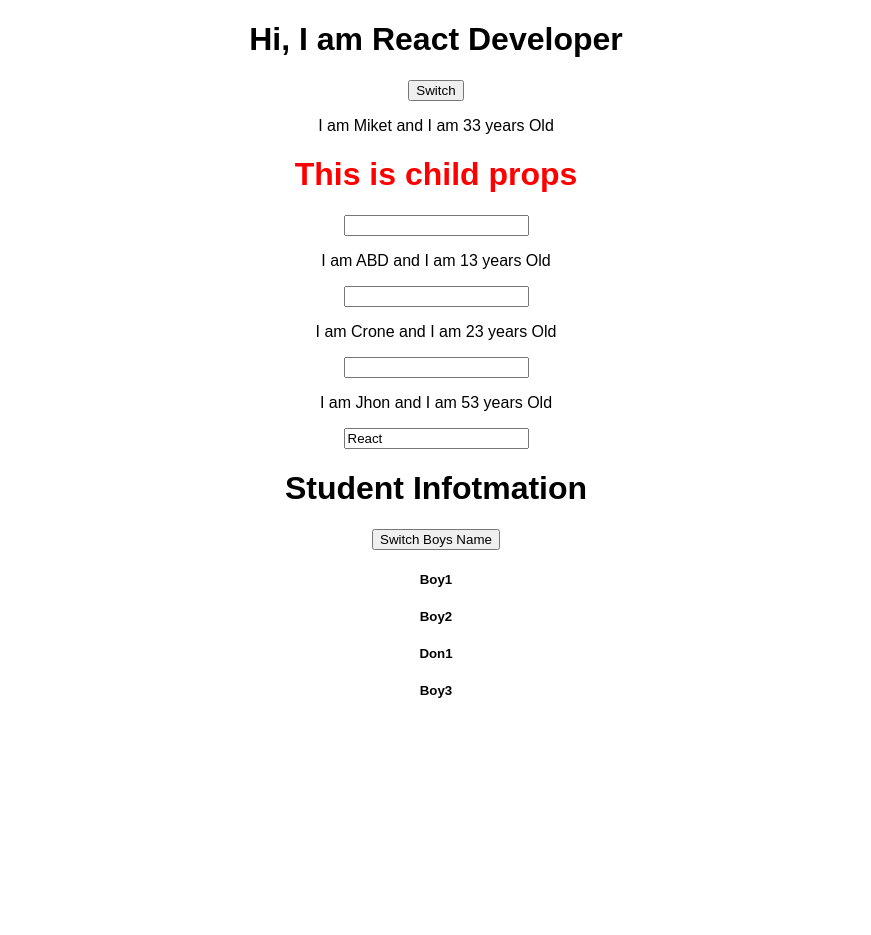
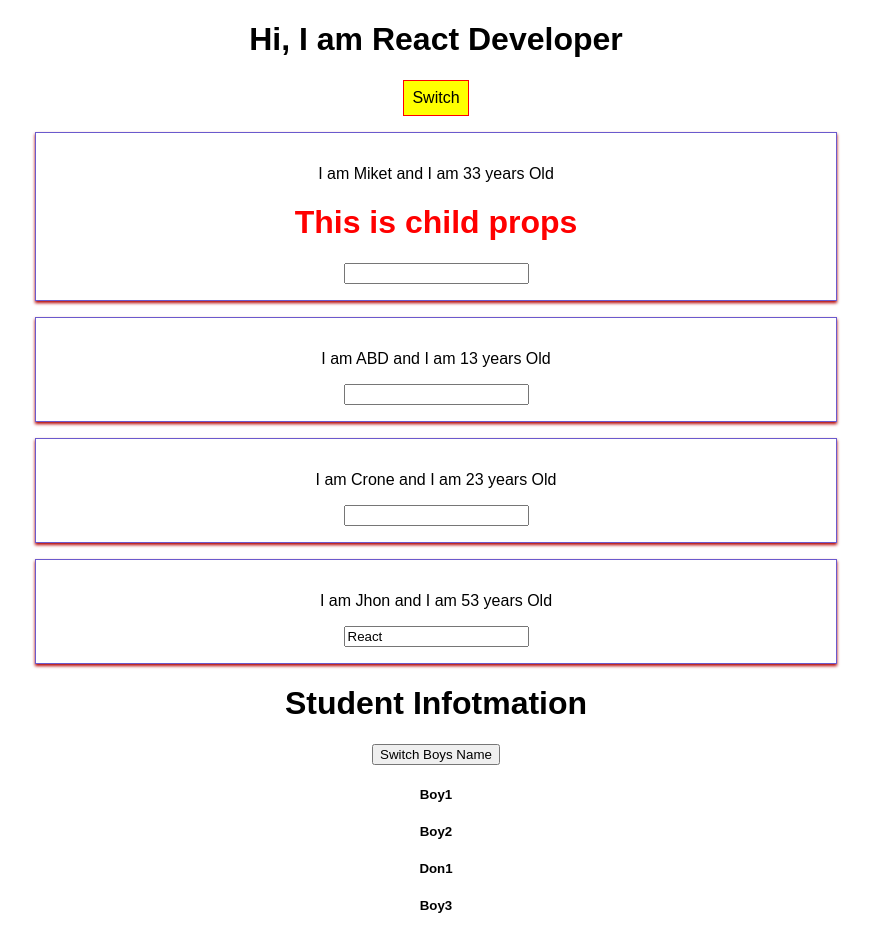
Before and after one commit to aniketbumbc/React-Practice, a React (Create React App) app: page / in a window 1280 px wide. Shown: the whole page, without its empty margins (204-1075 px from the left). Before the commit the page ends 800 px from the top, so only its background shows below. Built offline with nearby package versions, Linux system fonts and the light colour scheme.

Commit message:
style component

```diff
--- a/src/App.js
+++ b/src/App.js
@@ -14,7 +14,7 @@ class App extends Component {
     ]
   };
 
-  switchNameHandler = (newName) => {
+  switchNameHandler = newName => {
     this.setState({
       tech: "Angular",
       person: [
@@ -26,19 +26,31 @@ class App extends Component {
     });
   };
 
-  nameChangeHandler = (event) =>{
+  nameChangeHandler = event => {
     this.setState({
       tech: event.target.value
     });
-  }
+  };
 
   render() {
+    const style = {
+      backgroundColor:'yellow',
+      font:'inherit',
+      border:'1px solid red',
+      padding:'8px',
+      cursor:'pointer'
+    }
     return (
       <div className="App">
         <h1> Hi, I am {this.state.tech} Developer</h1>
-        <button onClick={() => this.switchNameHandler("Bunyyyy")}>Switch</button>
-        <Person name={this.state.person[0].name} age={this.state.person[0].age}
-        switchs = {this.switchNameHandler.bind(this,"Yahooo")}
+        <button style = {style}
+        onClick={() => this.switchNameHandler("Bunyyyy")}>
+          Switch
+        </button>
+        <Person
+          name={this.state.person[0].name}
+          age={this.state.person[0].age}
+          switchs={this.switchNameHandler.bind(this, "Yahooo")}
         >
           <h1 style={{ color: "red" }}>This is child props</h1>
         </Person>
@@ -53,8 +65,8 @@ class App extends Component {
         <Person
           name={this.state.person[3].name}
           age={this.state.person[3].age}
-          change ={this.nameChangeHandler}
-          tech = {this.state.tech}
+          change={this.nameChangeHandler}
+          tech={this.state.tech}
         />
         <Student />
       </div>
--- a/src/Components/Person/Person.js
+++ b/src/Components/Person/Person.js
@@ -1,9 +1,9 @@
 import React from "react";
-
+import './person.css';
 const person = (props) => {
   console.log(props);
   return (
-    <div>
+    <div className="Person">
       <p>
         I am {props.name} and I am {props.age} years Old
       </p>
--- /dev/null
+++ b/src/Components/Person/person.css
@@ -0,0 +1,8 @@
+.Person{
+      width: 60%;
+      margin:16px auto;
+      border:1px solid slateblue;
+      box-shadow:  0 2px 3px rgb(179, 0, 0);
+      padding: 16px;
+      text-align: center;
+}
```
